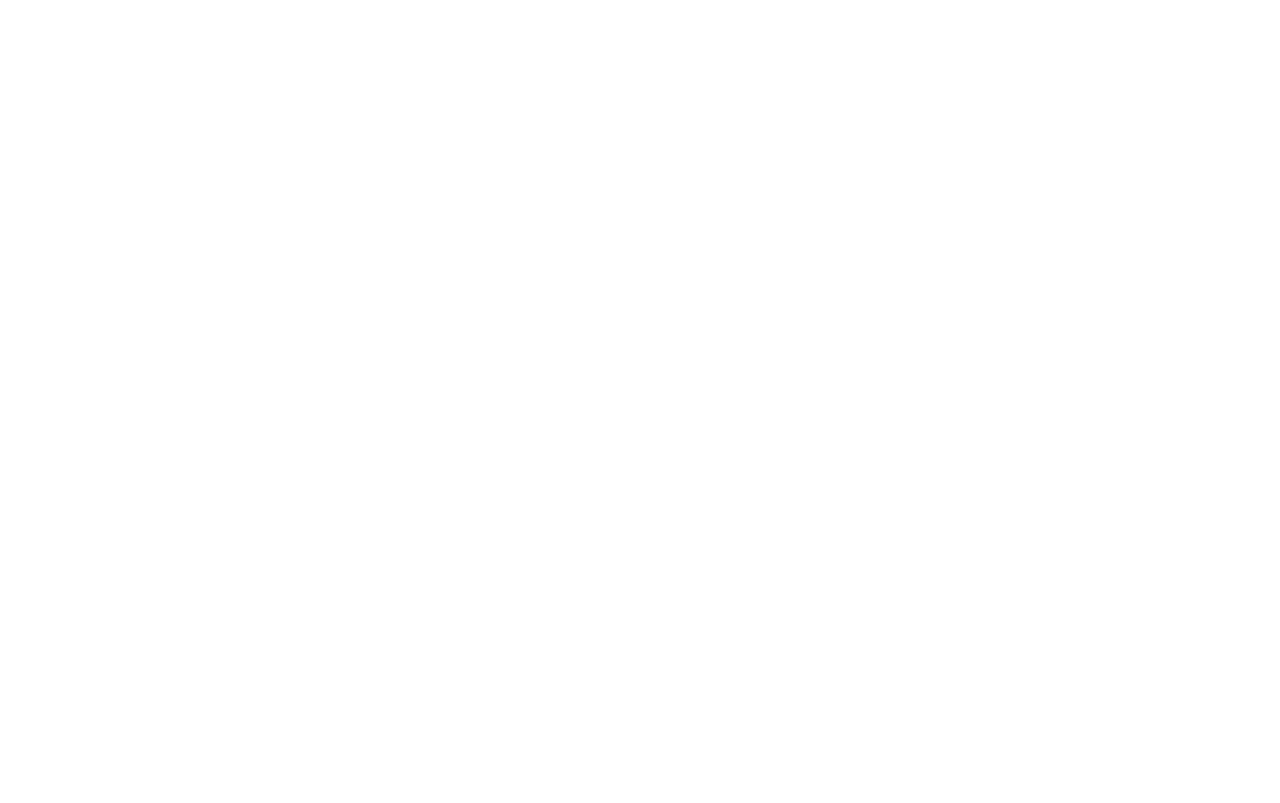
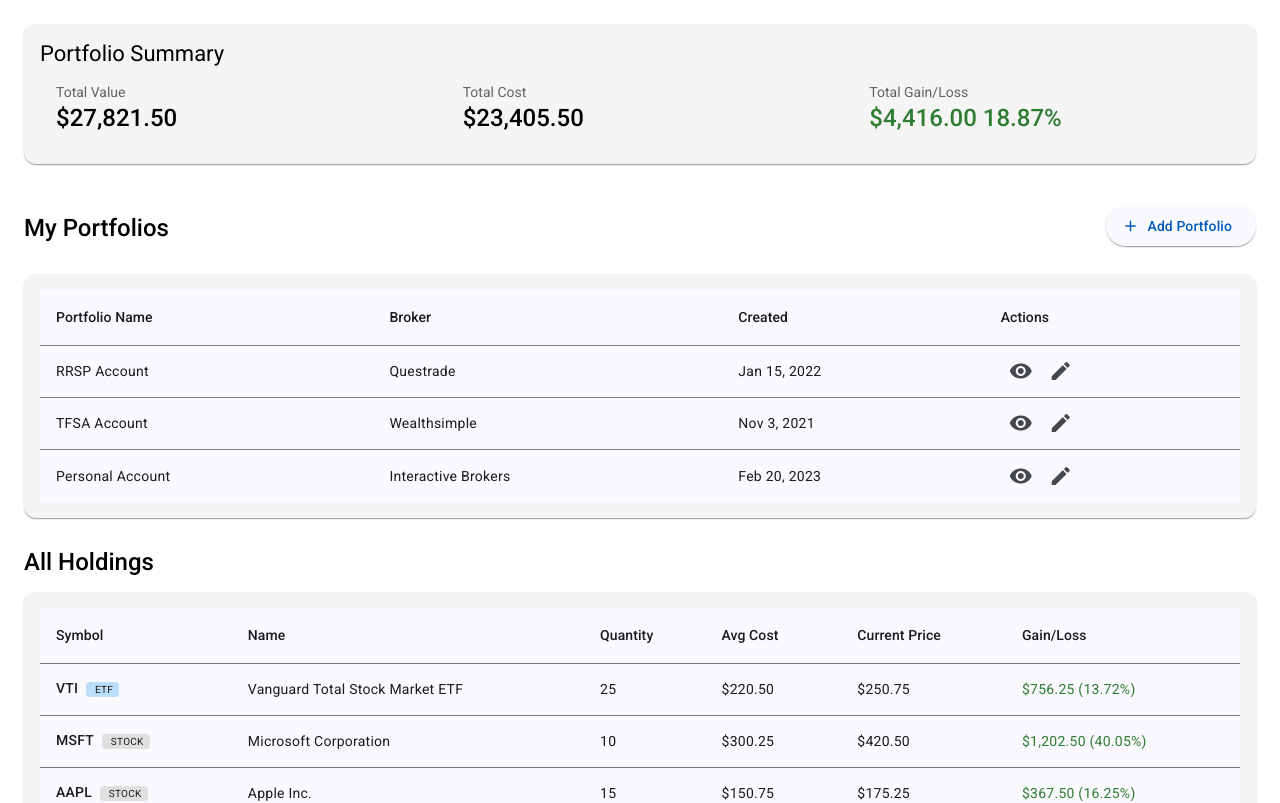
Before and after one commit to novrainjw/portfolio-tracker, an Angular app: page /dashboard in a window 1280 px wide. Before the commit this address led to /. Shown: the top 803 px of the page. Built offline with nearby package versions, Linux system fonts and the light colour scheme.

Commit message:
Add dashboard component

```diff
--- a/src/app/app.routes.ts
+++ b/src/app/app.routes.ts
@@ -1,5 +1,6 @@
 import { Routes } from '@angular/router';
 import { Login } from './login/login.component';
+import { Dashboard } from './dashboard/dashboard.component';
 
 export const routes: Routes = [
     {
@@ -7,5 +8,9 @@
         component: Login
         // path: 'login',
         // loadComponent: () => import('./login/login').then(m => m.Login)
+    },
+    {
+        path: 'dashboard',
+        component: Dashboard
     }
 ];
--- /dev/null
+++ b/src/app/dashboard/dashboard.component.html
@@ -0,0 +1,146 @@
+<div class="dashboard-container">
+    <!--Summary Section-->
+    <div class="summary-section">
+        <mat-card class="summary-card">
+            <mat-card-header>
+                <mat-card-title>Portfolio Summary</mat-card-title>
+            </mat-card-header>
+            <mat-card-content>
+                <div class="summary-grid">
+                    <div class="summary-item">
+                        <div class="label">Total Value</div>
+                        <div class="value">{{summary().totalValue | currency:'USD'}}</div>
+                    </div>
+                    <div class="summary-item">
+                        <div class="label">Total Cost</div>
+                        <div class="value">{{summary().totalCost | currency: 'USD'}}</div>
+                    </div>
+                    <div class="summary-item">
+                        <div class="label">Total Gain/Loss</div>
+                        <div class="value" [class.positive]="summary().totalGainLoss >=0"
+                            [class.negative]="summary().totalGainLoss <0">
+                            {{summary().totalGainLoss |currency:'USD'}}
+                            {{summary().gainLossPercentage|percent:'1.2-2'}}
+                        </div>
+                    </div>
+                </div>
+            </mat-card-content>
+        </mat-card>
+    </div>
+
+    <!-- Portfolios Section -->
+    <div class="section">
+        <div class="section-header">
+            <h2>My Portfolios</h2>
+            <button mat-raised-button color="primary" routerLink="/portfolios/new">
+                <mat-icon>add</mat-icon>Add Portfolio
+            </button>
+        </div>
+
+        <mat-card>
+            <mat-card-content>
+                <table mat-table [dataSource]="portfolio()">
+                    <!-- Name Column -->
+                    <ng-container matColumnDef="name">
+                        <th mat-header-cell *matHeaderCellDef> Portfolio Name </th>
+                        <td mat-cell *matCellDef="let portfolio">{{ portfolio.name }}</td>
+                    </ng-container>
+
+                    <!-- Broker Column -->
+                    <ng-container matColumnDef="broker">
+                        <th mat-header-cell *matHeaderCellDef> Broker </th>
+                        <td mat-cell *matCellDef="let portfolio">{{ portfolio.broker }}</td>
+                    </ng-container>
+
+                    <!-- Created Date Column -->
+                    <ng-container matColumnDef="createdDate">
+                        <th mat-header-cell *matHeaderCellDef> Created </th>
+                        <td mat-cell *matCellDef="let portfolio">{{ portfolio.createdDate | date }}</td>
+                    </ng-container>
+
+                    <!-- Actions Column -->
+                    <ng-container matColumnDef="actions">
+                        <th mat-header-cell *matHeaderCellDef> Actions </th>
+                        <td mat-cell *matCellDef="let portfolio">
+                            <button mat-icon-button color="primary" [routerLink]="['/portfolios', portfolio.id]">
+                                <mat-icon>visibility</mat-icon>
+                            </button>
+                            <button mat-icon-button color="accent">
+                                <mat-icon>edit</mat-icon>
+                            </button>
+                        </td>
+                    </ng-container>
+
+                    <tr mat-header-row *matHeaderRowDef="portfolioColumns"></tr>
+                    <tr mat-row *matRowDef="let row; columns: portfolioColumns;"></tr>
+
+                </table>
+            </mat-card-content>
+        </mat-card>
+    </div>
+
+    <!-- All Holdings Section -->
+    <div class="section">
+        <h2>All Holdings</h2>
+        <mat-card>
+            <mat-card-content>
+                <table mat-table [dataSource]="holdings()">
+                    <!-- Symbol Column -->
+                    <ng-container matColumnDef="symbol">
+                        <th mat-header-cell *matHeaderCellDef> Symbol </th>
+                        <td mat-cell *matCellDef="let holding">
+                            <span class="symbol">{{ holding.symbol }}</span>
+                            <span class="type-badge" [class.etf]="holding.type === 'ETF'">
+                                {{ holding.type }}
+                            </span>
+                        </td>
+                    </ng-container>
+
+                    <!-- Name Column -->
+                    <ng-container matColumnDef="name">
+                        <th mat-header-cell *matHeaderCellDef>Name</th>
+                        <td mat-cell *matCellDef="let holding">{{ holding.name }}</td>
+                    </ng-container>
+
+                    <!-- Quantity Column -->
+                    <ng-container matColumnDef="quantity">
+                        <th mat-header-cell *matHeaderCellDef> Quantity </th>
+                        <td mat-cell *matCellDef="let holding">{{ holding.quantity | number }}</td>
+                    </ng-container>
+
+                    <!-- Avg Price Column -->
+                    <ng-container matColumnDef="avgPrice">
+                        <th mat-header-cell *matHeaderCellDef> Avg Cost </th>
+                        <td mat-cell *matCellDef="let holding">
+                            {{ holding.averagePrice | currency:holding.currency }}
+                        </td>
+                    </ng-container>
+
+                    <!-- Current Price Column -->
+                    <ng-container matColumnDef="currentPrice">
+                        <th mat-header-cell *matHeaderCellDef> Current Price </th>
+                        <td mat-cell *matCellDef="let holding">
+                            {{ holding.currentPrice | currency:holding.currency }}
+                        </td>
+                    </ng-container>
+
+                    <!-- Gain/Loss Column -->
+                    <ng-container matColumnDef="gainLoss">
+                        <th mat-header-cell *matHeaderCellDef="">Gain/Loss</th>
+                        <td mat-cell *matCellDef="let holding"
+                            [class.positive]="(holding.currentPrice-holding.averagePrice)>=0"
+                            [class.negative]="(holding.currentPrice-holding.averagePrice)<0">
+                            {{ (holding.currentPrice - holding.averagePrice) * holding.quantity |
+                            currency:holding.currency }}
+                            ({{ ((holding.currentPrice - holding.averagePrice) / holding.averagePrice) | percent:'1.2-2'
+                            }})
+                        </td>
+                    </ng-container>
+
+                    <tr mat-header-row *matHeaderRowDef="holdingColumns"></tr>
+                    <tr mat-row *matRowDef="let row; columns: holdingColumns;"></tr>
+                </table>
+            </mat-card-content>
+        </mat-card>
+    </div>
+</div>
--- /dev/null
+++ b/src/app/dashboard/dashboard.component.scss
@@ -0,0 +1,97 @@
+.dashboard-container {
+  padding: 24px;
+}
+
+.section {
+  margin-top: 30px;
+
+  h2 {
+    margin-bottom: 16px;
+    font-weight: 500;
+  }
+}
+
+.section-header {
+  display: flex;
+  justify-content: space-between;
+  align-items: center;
+  margin-bottom: 16px;
+}
+
+.summary-section {
+  margin-bottom: 30px;
+}
+
+.summary-card {
+  .summary-grid {
+    display: grid;
+    grid-template-columns: repeat(auto-fit, minmax(300px, 1fr));
+    gap: 20px;
+  }
+
+  .summary-item {
+    padding: 16px;
+    border-radius: 4px;
+    background-color: #f5f5f5;
+
+    .label {
+      font-size: 14px;
+      color: rgba(0, 0, 0, 0.6);
+      margin-bottom: 4px;
+    }
+
+    .value {
+      font-size: 24px;
+      font-weight: 500;
+
+      &.positive {
+        color: #2e7d32; // Green
+      }
+
+      &.negative {
+        color: #c62828; // Red
+      }
+    }
+  }
+}
+
+table {
+  width: 100%;
+
+  .symbol {
+    font-weight: 500;
+  }
+
+  .type-badge {
+    margin-left: 8px;
+    padding: 2px 6px;
+    border-radius: 4px;
+    font-size: 10px;
+    background-color: #e0e0e0;
+
+    &.etf {
+      background-color: #bbdefb;
+    }
+  }
+
+  .positive {
+    color: #2e7d32;
+  }
+
+  .negative {
+    color: #c62828;
+  }
+}
+
+// Responsive adjustments
+@media (max-width: 768px) {
+  .summary-grid {
+    grid-template-columns: 1fr !important;
+  }
+
+  .section-header {
+    flex-direction: column;
+    align-items: flex-start;
+    gap: 12px;
+  }
+}
--- /dev/null
+++ b/src/app/dashboard/dashboard.component.ts
@@ -0,0 +1,39 @@
+import { Component, inject, signal } from '@angular/core';
+import { MatCardModule } from "@angular/material/card";
+import { MatIconModule } from '@angular/material/icon';
+import { MatTableModule } from '@angular/material/table';
+import { PortfolioService } from '../service/portfolio.service';
+import { CurrencyPipe, DatePipe, DecimalPipe, PercentPipe } from '@angular/common';
+import { MatButtonModule } from '@angular/material/button';
+import { MatGridListModule } from '@angular/material/grid-list';
+import { MatListModule } from '@angular/material/list';
+import { RouterLink } from '@angular/router';
+
+@Component({
+  selector: 'app-dashboard',
+  imports: [MatCardModule,
+    MatGridListModule,
+    MatListModule,
+    MatTableModule,
+    MatIconModule,
+    MatButtonModule,
+    CurrencyPipe,
+    PercentPipe,
+    DatePipe,
+    DecimalPipe,
+    RouterLink],
+  templateUrl: './dashboard.component.html',
+  styleUrl: './dashboard.component.scss'
+})
+export class Dashboard {
+  private portfolioService = inject(PortfolioService);
+  summary = this.portfolioService.summary;
+  portfolio = this.portfolioService.portfolios;
+  holdings = this.portfolioService.holdings;
+
+  // Portfolio list table columns
+  portfolioColumns = ['name', 'broker', 'createdDate', 'actions'];
+
+  // Holding table columns
+  holdingColumns = ['symbol', 'name', 'quantity', 'avgPrice', 'currentPrice', 'gainLoss'];
+}
```
